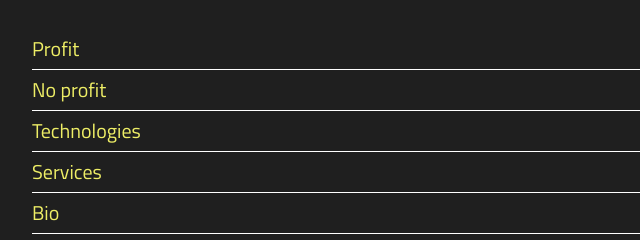
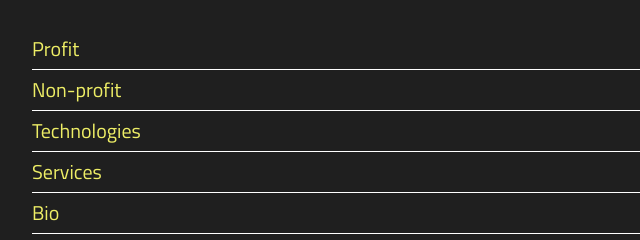
Before and after one commit to nicolocarpignoli/nicolocarpignoli.github.io, a plain HTML site: page me/pages/services.html in a window 1280 px wide. Shown: the part 122-362 px from the top of the page, 192-832 px from the left. Drawn offline with Linux system fonts and the light colour scheme.

Commit message:
Update services.html

```diff
--- a/me/pages/services.html
+++ b/me/pages/services.html
@@ -22,7 +22,7 @@
                 Work in progress
             </div>
             <a tabindex="0" href="./profit.html" class="menu-element">Profit</a>
-            <a tabindex="0" href="./noprofit.html" class="menu-element">No profit</a>
+            <a tabindex="0" href="./noprofit.html" class="menu-element">Non-profit</a>
             <a tabindex="0" href="./tech.html" class="menu-element">Technologies</a>
             <a tabindex="0" href="./services.html" class="menu-element">Services</a>
             <a tabindex="0" href="./bio.html" class="menu-element">Bio</a>
```
